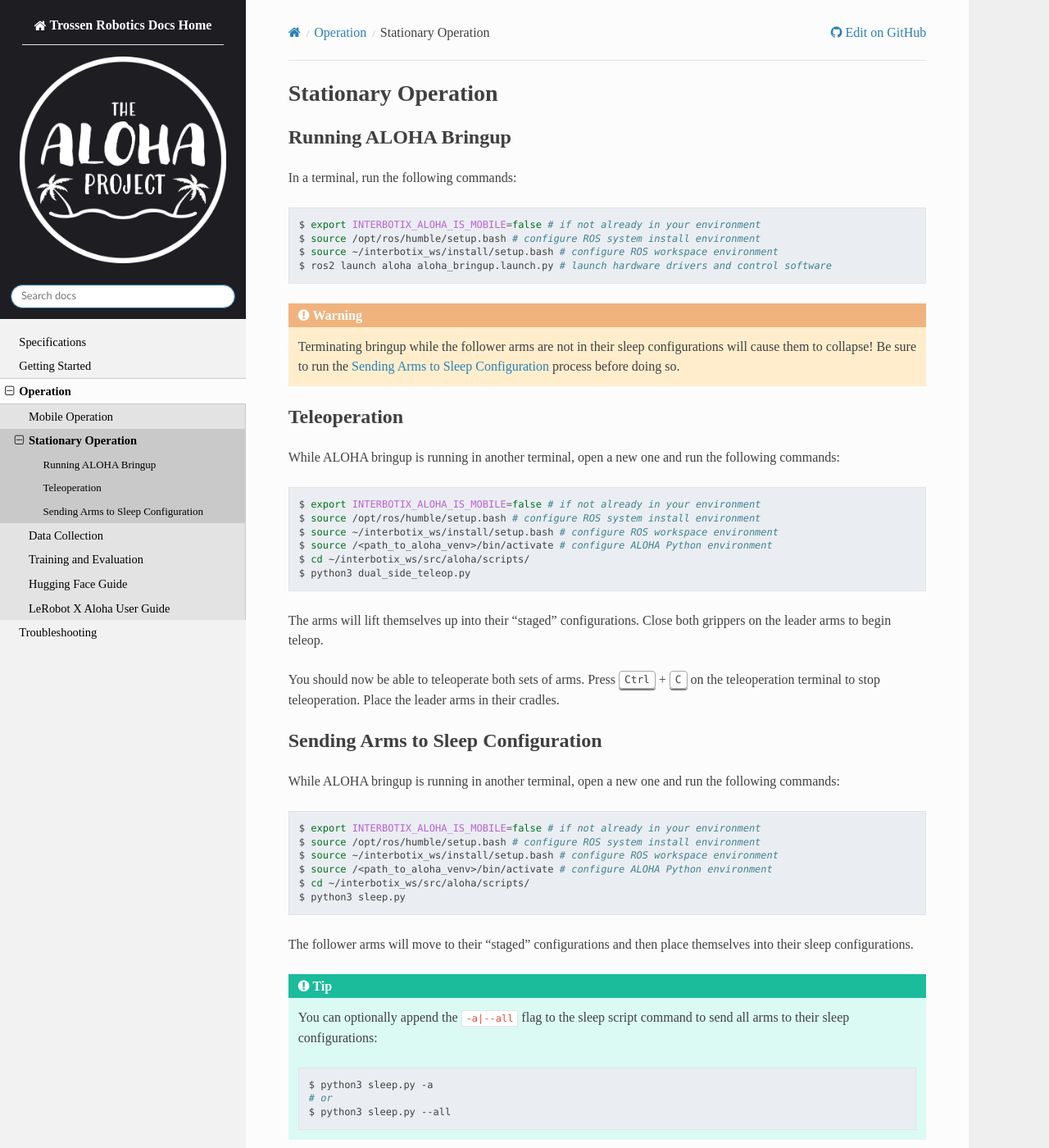
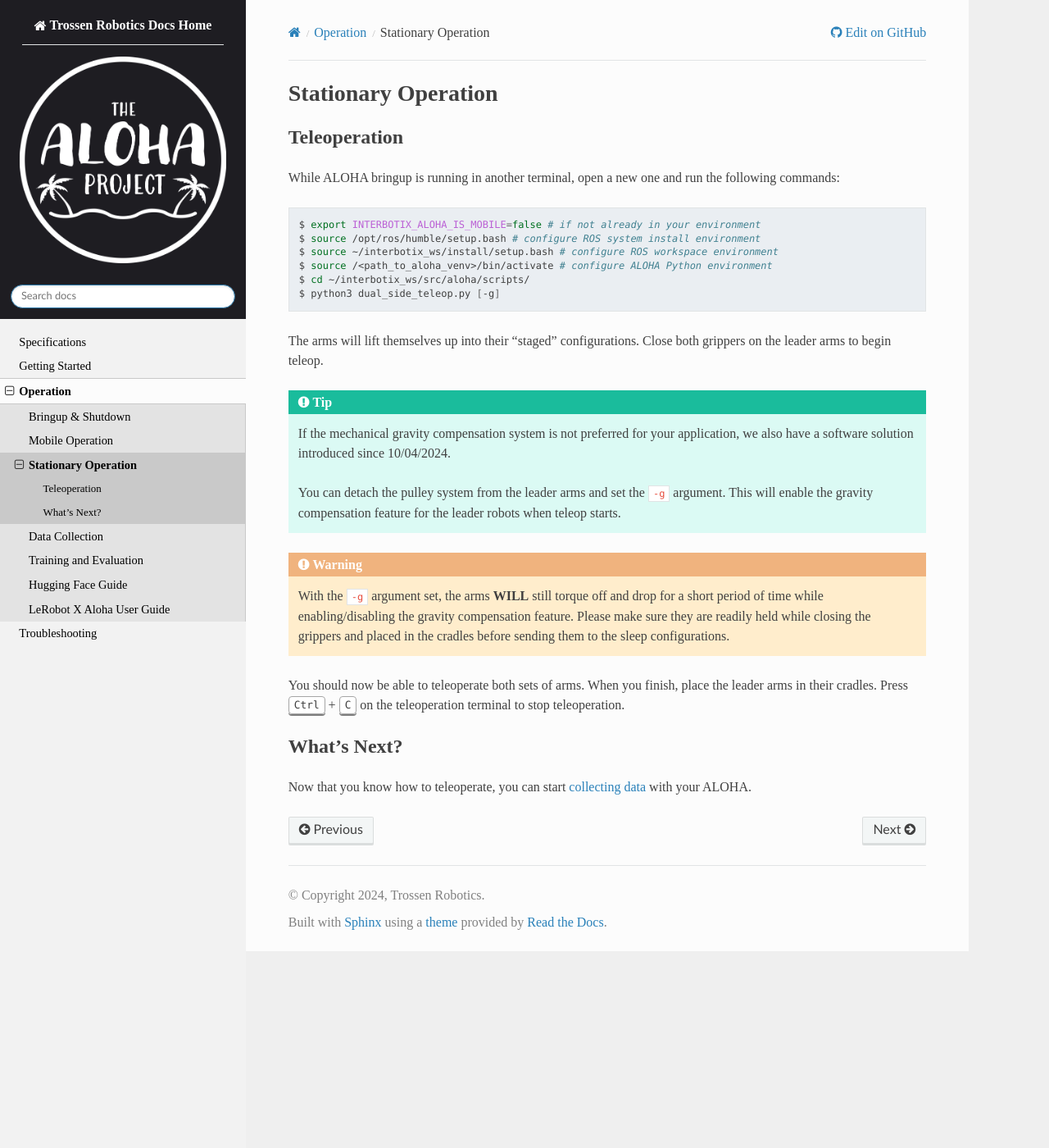
Before and after one commit to TrossenRobotics/aloha_docs, a Sphinx documentation site: the page built from docs/operation/stationary.rst, in a window 1280 px wide and 1400 px high. Shown: the whole window at 82% size. Built offline with Sphinx 7.4.7 and the Read the Docs theme 2.0.0, drawn with Linux system fonts in a browser that asks for light colours; some web fonts are replaced.

Commit message:
Many updates to the operation docs
- aggregated shared functionalities the in bringup_shutdown page
- added a reminder about using the latest packages, a clean reinstallation is recommended if outdated.
- added the launch script argument table
- added what's next sections for more straightforward guidance
- added related description about  the gravity compensation feature
- removed some trailing white spaces

```diff
--- a/docs/operation.rst
+++ b/docs/operation.rst
@@ -5,6 +5,7 @@
 .. toctree::
   :maxdepth: 2
 
+  ./operation/bringup_shutdown.rst
   ./operation/mobile.rst
   ./operation/stationary.rst
   ./operation/data_collection.rst
--- a/docs/operation/stationary.rst
+++ b/docs/operation/stationary.rst
@@ -1,23 +1,6 @@
 ====================
 Stationary Operation
 ====================
-
-Running ALOHA Bringup
-=====================
-
-In a terminal, run the following commands:
-
-.. code-block:: bash
-
-  $ export INTERBOTIX_ALOHA_IS_MOBILE=false # if not already in your environment
-  $ source /opt/ros/humble/setup.bash # configure ROS system install environment
-  $ source ~/interbotix_ws/install/setup.bash # configure ROS workspace environment
-  $ ros2 launch aloha aloha_bringup.launch.py # launch hardware drivers and control software
-
-.. warning::
-
-  Terminating bringup while the follower arms are not in their sleep configurations will cause them to collapse!
-  Be sure to run the :ref:`operation/stationary:Sending Arms to Sleep Configuration` process before doing so.
 
 Teleoperation
 =============
@@ -31,45 +14,28 @@
   $ source ~/interbotix_ws/install/setup.bash # configure ROS workspace environment
   $ source /<path_to_aloha_venv>/bin/activate # configure ALOHA Python environment
   $ cd ~/interbotix_ws/src/aloha/scripts/
-  $ python3 dual_side_teleop.py
+  $ python3 dual_side_teleop.py [-g]
 
 The arms will lift themselves up into their "staged" configurations.
 Close both grippers on the leader arms to begin teleop.
 
-You should now be able to teleoperate both sets of arms.
-Press :kbd:`Ctrl` + :kbd:`C` on the teleoperation terminal to stop teleoperation.
-Place the leader arms in their cradles.
-
-Sending Arms to Sleep Configuration
-===================================
-
-While ALOHA bringup is running in another terminal, open a new one and run the following commands:
-
-.. code-block:: bash
-
-  $ export INTERBOTIX_ALOHA_IS_MOBILE=false # if not already in your environment
-  $ source /opt/ros/humble/setup.bash # configure ROS system install environment
-  $ source ~/interbotix_ws/install/setup.bash # configure ROS workspace environment
-  $ source /<path_to_aloha_venv>/bin/activate # configure ALOHA Python environment
-  $ cd ~/interbotix_ws/src/aloha/scripts/
-  $ python3 sleep.py
-
-The follower arms will move to their "staged" configurations and then place themselves into their sleep configurations.
-
 .. tip::
 
-  You can optionally append the ``-a|--all`` flag to the sleep script command to send all arms to their sleep configurations:
+  If the mechanical gravity compensation system is not preferred for your application, we also have a software solution introduced since 10/04/2024.
 
-  .. code-block:: bash
+  You can detach the pulley system from the leader arms and set the ``-g`` argument.
+  This will enable the gravity compensation feature for the leader robots when teleop starts.
 
-    $ python3 sleep.py -a
-    # or
-    $ python3 sleep.py --all
+.. warning::
 
-.. Episode Collection
-.. ==================
+  With the ``-g`` argument set, the arms **WILL** still torque off and drop for a short period of time while enabling/disabling the gravity compensation feature.
+  Please make sure they are readily held while closing the grippers and placed in the cradles before sending them to the sleep configurations.
 
+You should now be able to teleoperate both sets of arms.
+When you finish, place the leader arms in their cradles.
+Press :kbd:`Ctrl` + :kbd:`C` on the teleoperation terminal to stop teleoperation.
 
+What's Next?
+============
 
-.. Automatic Episode Collection
-.. ============================
+Now that you know how to teleoperate, you can start :doc:`collecting data </operation/data_collection>` with your ALOHA.
--- a/docs/troubleshooting.rst
+++ b/docs/troubleshooting.rst
@@ -1,6 +1,12 @@
 ===============
 Troubleshooting
 ===============
+
+.. important::
+
+    This guide assumes that the latest version of the software packages is used.
+    Before proceeding, please check that the software packages are up to date.
+    Otherwise, a clean reinstallation is recommended: backup your ``interbotix_ws`` directory, remove it from the ``$HOME`` directory, and run through the installation section for the :doc:`Mobile </getting_started/mobile/software_setup>`/:doc:`Stationary </getting_started/stationary/software_setup>` ALOHA.
 
 X-Series Arms
 =============
```
Also changed, not shown: docs/_data/bringup.csv (added, +37 -0 lines), docs/operation/bringup_shutdown.rst (added, +70 -0 lines), docs/operation/data_collection.rst (+18 -17 lines), docs/operation/mobile.rst (+20 -44 lines), docs/operation/lerobot_guide.rst (line endings or trailing spaces).
